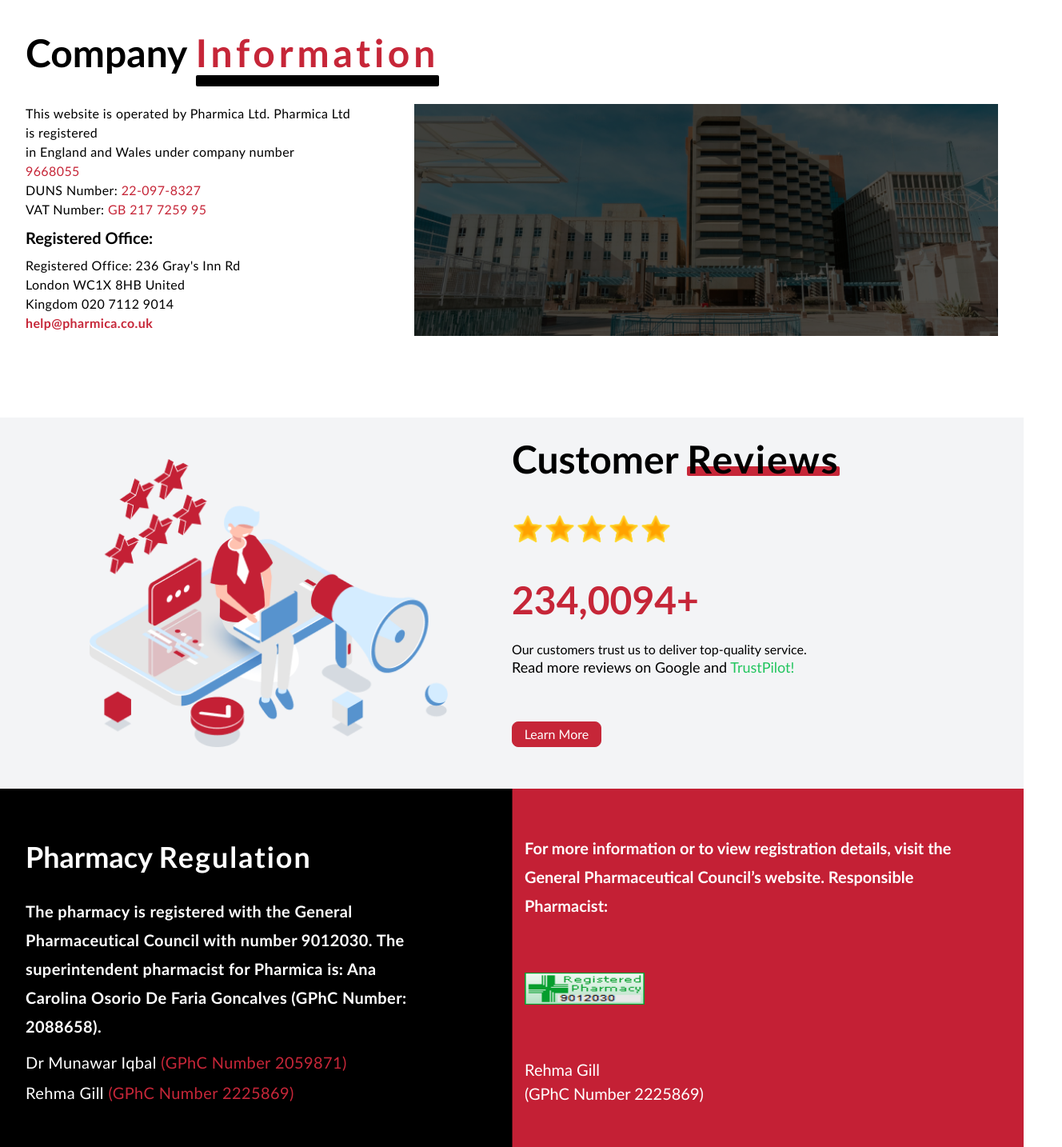
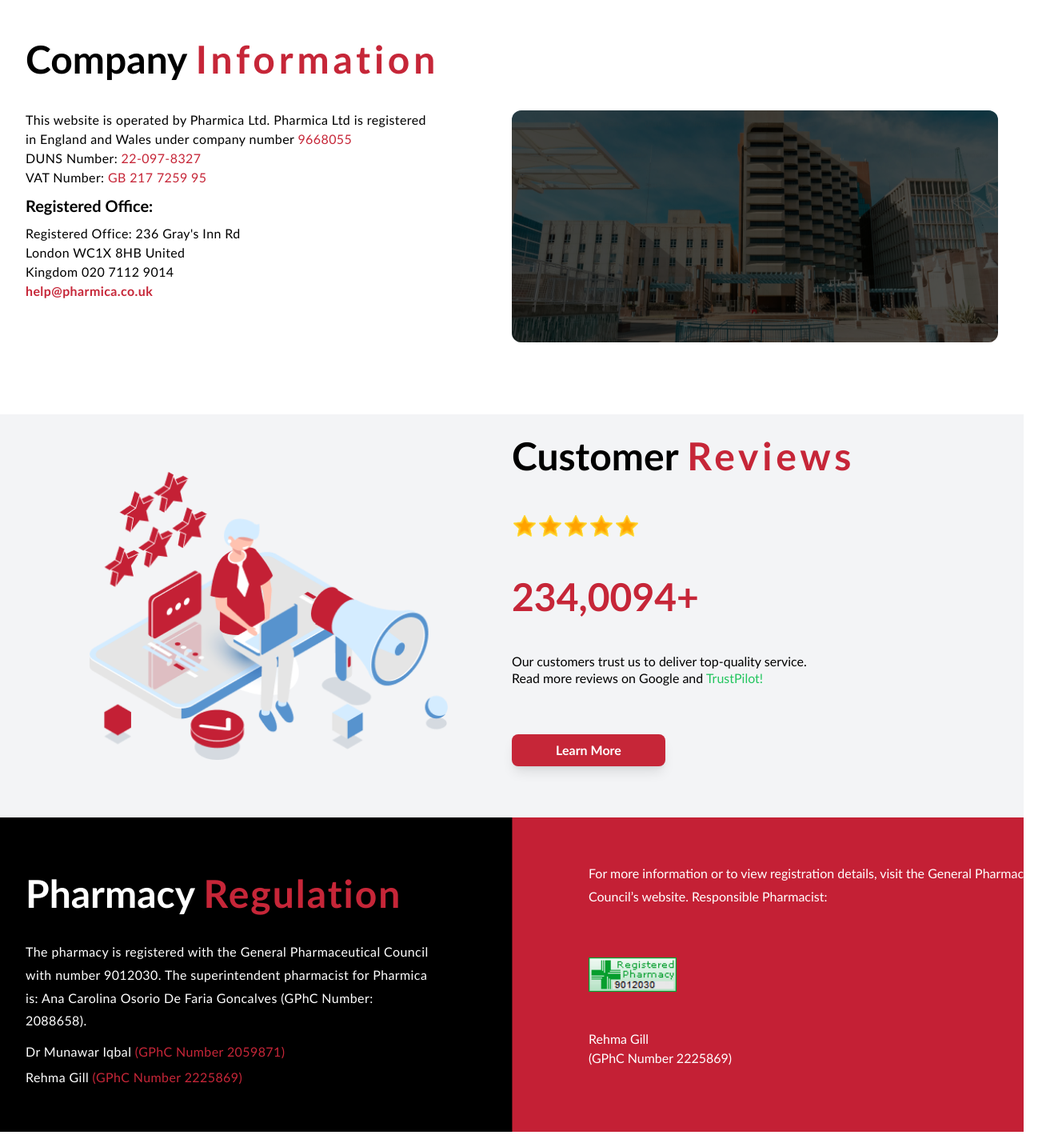
Before and after one commit to mss-souloftware/pharma-uk, a Next.js app: page /about in a window 1280 px wide. Shown: the part 701-2135 px from the top of the page at 80% size, 1328 px wide, since content can reach past the window. Built offline with nearby package versions, Linux system fonts and the light colour scheme.

Commit message:
'updated-code'

```diff
--- a/src/app/about/page.jsx
+++ b/src/app/about/page.jsx
@@ -19,7 +19,7 @@
     <div className="absolute inset-0 bg-gray-900 bg-opacity-40 z-10"></div>
     <div className="relative container w-full z-20 flex flex-col text-center sm:text-left justify-center md:justify-start md:left-0 xl:left-8 md:left-8">
       {/* Heading */}
-      <h1 className="text-2xl sm:text-3xl font-bold tracking-wider leading-relaxed text-white xl:mb-5 md:mb-4">
+      <h1 className="text-xl sm:text-2xl md:text-3xl lg:text-4xl xl:text-5xl font-bold tracking-wider leading-relaxed text-white xl:mb-3 md:mb-3">
         <span className="block xl:text-5xl md:text-3xl tracking-wide text-xl">
           The UK&apos;s Trusted
         </span>
@@ -41,7 +41,7 @@
         </span>
         {/* Button or Call to Action */}
         <div className="xl:mt-5 sm:mt-6 md:mt-4 flex justify-center items-center w-full sm:justify-start ">
-          <button className="flex items-center justify-center px-4 py-2 sm:px-4 sm:py-3 lg:px-8 lg:py-2 mt-2 w-[30vw] sm:w-1/5 lg:w-48 sm:h-[6vh] h-[4vh] lg:h-[5vh] text-xs sm:text-sm lg:text-base text-white font-semibold rounded-lg shadow-lg bg-hoverUnderlineColor hover:-translate-y-1 hover:scale-110 hover:bg-[#96192e] transition-transform duration-300 ease-in-out sm:leading-[1rem]">
+          <button className="flex items-center justify-center px-4 py-2 sm:px-4 sm:py-3 lg:px-8 lg:py-2 mt-2 w-[30vw] sm:w-1/5 lg:w-48 sm:h-[6vh] h-[4vh] lg:h-[4vh] xl:h-[5vh] text-xs sm:text-sm lg:text-base text-white font-semibold rounded-lg shadow-lg bg-hoverUnderlineColor hover:-translate-y-1 hover:scale-110 hover:bg-[#96192e] transition-transform duration-300 ease-in-out sm:leading-[1rem]">
             Learn More
           </button>
         </div>
@@ -51,20 +51,20 @@
   </div>
 
   {/* Main Content Section */}
-  <div className="container mx-auto mb-[70px] px-4 sm:px-6 lg:px-8">
+  <div className="container mx-auto mb-[50px] px-4 sm:px-6 lg:px-8 ">
     <div className="grid w-full h-auto gap-4 p-0 relative">
       {/* Company Information Section */}
-      <div className="w-full my-8">
-        <h1 className="block ml-2 xl:ml-0 justify-start text-xl lg:text-[48px] font-extrabold">
+      <div className="w-full my-10 justify-center sm:justify-start ">
+        <h1 className="flex sm:block ml-2 xl:ml-0 justify-center text-center sm:text-left sm:justify-start text-xl lg:text-[48px] font-extrabold">
           Company&nbsp;
-          <span className="relative text-hoverUnderlineColor underline-background tracking-widest">
+          <span className="relative text-hoverUnderlineColor tracking-widest">
             Information
           </span>
         </h1>
-        <div className="grid grid-rows-2 sm:grid-cols-1 xl:grid-cols-[40%_60%]  lg:grid-cols-[40%_60%] lg:grid-rows-1 gap-y-6 sm:gap-y-4 h-auto lg:h-auto">
+        <div className="grid grid-rows-2 sm:grid-cols-1 lg:grid-cols-2 lg:grid-rows-1 gap-y-6 sm:gap-y-4 h-auto lg:h-auto">
           {/* Text Section */}
-          <div className="mt-7 pr-20 order-2 lg:order-1  ">
-            <p className="tracking-wide  ">
+          <div className="mt-7 sm:pr-20 order-2 lg:order-1 text-center sm:text-left">
+  <p className="tracking-wide">
     <span className="block">
       This website is operated by Pharmica Ltd. Pharmica Ltd is registered
     </span>
@@ -73,12 +73,11 @@
       <span className="text-hoverUnderlineColor">9668055</span>
     </span>
     <span className="block">
-                DUNS Number:{" "}
-                <span className="text-hoverUnderlineColor">22-097-8327</span>
+      DUNS Number: <span className="text-hoverUnderlineColor">22-097-8327</span>
     </span>
-              VAT Number:{" "}
-              <span className="text-hoverUnderlineColor">GB 217 7259 95</span>
+    VAT Number: <span className="text-hoverUnderlineColor">GB 217 7259 95</span>
   </p>
+
   <h1 className="block lg:text-xl font-bold my-2">Registered Office:</h1>
   <p className="tracking-wide w-full sm:w-[276px]">
     <span className="block">
@@ -93,16 +92,17 @@
   </p>
 </div>
 
+
           {/* Image Section */}
           <div className="mt-7 w-full relative order-1 lg:order-2">
             <Image
               src="/bg3.png"
               width={400}
               height={60}
-              className="w-full bg-cover h-[310px] sm:h-[300px] lg:h-[290px]"
+              className="w-full bg-cover h-[310px] sm:h-[300px] lg:h-[290px] rounded-xl "
               alt="Building"
             />
-            <div className="absolute inset-0 bg-black opacity-50"></div>
+            <div className="absolute inset-0 bg-black opacity-50 rounded-xl"></div>
           </div>
         </div>
       </div>
@@ -110,8 +110,8 @@
 
   </div>
 {/* Customer Reviews */}
-<div className="bg-gray-100 px-4 sm:px-6 lg:px-8">
-  <div className="w-full grid container mx-auto grid-cols-1 sm:grid-cols-2 gap-y-8 lg:gap-y-0">
+<div className="bg-gray-100 px-4 sm:px-6 lg:px-8 ">
+  <div className="w-full grid container mx-auto grid-cols-1 sm:grid-cols-2 gap-y-8 lg:gap-y-0 ">
     {/* Image Section */}
     <div className="my-4 flex justify-center items-center order-2 sm:order-1">
       <Image
@@ -119,17 +119,17 @@
         width={150} // Smaller size for xs devices
         height={30}
         alt="Customer Review Image"
-        className="bg-cover block w-full max-w-xs sm:max-w-sm md:max-w-md "
+        className="bg-cover block max-w-xs sm:max-w-sm md:max-w-md w-48 sm:w-full  mb-8 sm:mb-0"
       />
     </div>
 
     {/* Text Section */}
-    <div className="grid grid-rows-5 gap-y-2 my-4 text-center sm:text-left order-1 sm:order-2">
+    <div className="grid grid-rows-5 gap-y-2 my-4 text-center sm:text-left order-1 sm:order-2 xl:mb-14 ">
       {/* Heading */}
       <div className="mb-2">
-        <h1 className="text-xl sm:text-base md:text-4xl lg:text-5xl font-extrabold">
+        <h1 className="text-xl sm:text-2xl md:text-3xl lg:text-4xl xl:text-5xl font-extrabold">
           Customer&nbsp;
-          <span className="relative text-black redunderline-background z-50 tracking-widest text-xl sm:text-base md:text-5xl">
+          <span className="relative text-hoverUnderlineColor z-50 tracking-widest ">
             Reviews
           </span>
         </h1>
@@ -144,22 +144,25 @@
             width={50} // Smaller size for xs devices
             height={30}
             alt="Star Icon"
-            className="w-10 sm:w-7 md:w-10 "
+            className="w-6 sm:w-6 md:w-7 lg:w-8 "
           />
         ))}
       </div>
 
       {/* Review Count */}
       <div className="flex justify-center sm:justify-start mb-2">
-        <span className="text-4xl sm:text-4xl md:text-4xl lg:text-[48px] font-bold text-hoverUnderlineColor">
+        <span className="text-xl sm:text-2xl md:text-3xl lg:text-4xl xl:text-5xl font-bold text-hoverUnderlineColor">
           234,0094+
         </span>
       </div>
 
     {/* Description */}
-      <div className="mb-2">
-        <span className="text-xs sm:text-sm md:text-lg lg:text-lg" style={{ lineHeight: "1.3" }}>
-          <span className="block sm:w-[300px] md:w-[400px] lg:w-[504px] mx-auto sm:mx-0 text-base">
+<div className="flex items-center justify-center sm:justify-start ">
+  <span
+    className="xl:text-base md:text-sm text-xs font-normal text-center justify-center sm:text-start "
+    style={{ lineHeight: "1.3" }}
+  >
+    <span className="block w-[80%] sm:w-[300px] md:w-[400px] lg:w-[504px] mx-auto">
       Our customers trust us to deliver top-quality service.
     </span>
     Read more reviews on Google and{" "}
@@ -167,19 +170,21 @@
   </span>
 </div>
 
+
    {/* Learn More Button */}
-      <div className="border border-hoverUnderlineColor bg-hoverUnderlineColor  h-[30px] w-[110px] sm:w-20 md:w-28  sm:h-8 md:h-8 rounded-lg mx-auto sm:mx-0 mt-3">
-        <Link href="/" className="flex justify-center items-center h-full">
-          <span className=" text-white sm:text-sm md:text-base text-sm">Learn More</span>
-        </Link>
+<div className="flex items-center justify-center sm:justify-start w-full sm:mt-6 md:mt-4  ">
+  <button className="flex items-center justify-center px-4 py-2 sm:px-4 sm:py-3 lg:px-8 lg:py-2 mt-2 w-[30vw] sm:w-1/5 lg:w-48 sm:h-[6vh] h-[4vh] lg:h-[5vh] text-xs sm:text-sm lg:text-base text-white font-semibold rounded-lg shadow-lg bg-hoverUnderlineColor hover:-translate-y-1 hover:scale-110 hover:bg-[#96192e] transition-transform duration-300 ease-in-out">
+    Learn More
+  </button>
 </div>
+
     </div>
   </div>
 </div>
 
 {/* Pharmacy Regulations */}
 <div
-  className="bg-cover bg-center bg-no-repeat hidden sm:block" // Hide on mobile, show on larger screens
+  className="bg-cover bg-center bg-no-repeat hidden sm:block  "  // Hide on mobile, show on larger screens
   style={{
     backgroundImage: "url('/bg.png')",
   }}
@@ -187,24 +192,24 @@
   <div className="container mx-auto grid grid-cols-1 sm:grid-cols-2 gap-8 px-4 sm:px-6 lg:px-8">
     {/* First Section */}
     <div className="text-white py-8 sm:py-14">
-      <h1 className="text-xl sm:text-2xl lg:text-[36px] font-extrabold leading-relaxed pb-5">
+      <h1 className="text-xl sm:text-2xl md:text-3xl lg:text-4xl xl:text-5xl font-extrabold leading-relaxed pb-5">
         Pharmacy&nbsp;
-        <span className="text-white redunderline-background tracking-widest">
+        <span className="text-hoverUnderlineColor redunderline-background tracking-widest">
           Regulation
         </span>
       </h1>
       <div className="tracking-wide space-y-3">
-        <p className="text-sm sm:text-lg lg:text-[20px] font-semibold max-w-full sm:max-w-[400px] lg:max-w-[504px]" style={{ lineHeight: "1.8" }}>
+        <p className="xl:text-base md:text-sm text-xs font-normal max-w-full sm:max-w-[400px] lg:max-w-[504px]" style={{ lineHeight: "1.8" }}>
           The pharmacy is registered with the General Pharmaceutical Council
           with number 9012030. The superintendent pharmacist for Pharmica is:
           Ana Carolina Osorio De Faria Goncalves (GPhC Number: 2088658).
         </p>
         <ul className="space-y-2">
-          <li className="text-sm sm:text-lg lg:text-xl text-white">
+          <li className="xl:text-base md:text-sm text-xs font-normal text-white">
             Dr Munawar Iqbal&nbsp;
             <span className="text-hoverUnderlineColor">(GPhC Number 2059871)</span>
           </li>
-          <li className="text-sm sm:text-lg lg:text-xl text-white">
+          <li className="xl:text-base md:text-sm text-xs font-normal text-white">
             Rehma Gill&nbsp;
             <span className="text-hoverUnderlineColor">(GPhC Number 2225869)</span>
           </li>
@@ -213,10 +218,10 @@
     </div>
 
     {/* Second Section */}
-    <div className="grid grid-rows-3 gap-6 sm:gap-8 text-white py-8 sm:py-14 w-full">
+    <div className="grid grid-rows-3 gap-6 xl:ml-20 sm:gap-8 text-white py-8 sm:py-14 w-full">
       {/* Informational Text */}
       <div>
-        <p className="text-sm sm:text-lg lg:text-[20px] font-semibold" style={{ lineHeight: "1.8" }}>
+        <p className="xl:text-base md:text-sm text-xs font-normal" style={{ lineHeight: "1.8" }}>
           For more information or to view registration details, visit the
           General Pharmaceutical Council’s website. Responsible Pharmacist:
         </p>
@@ -226,16 +231,17 @@
       <div className="flex justify-start items-center">
       <Image
   src="/registeredPharma.png"
-          width={150} // Smaller size for xs devices
+  width={150}
   height={40}
   alt="Registered Pharma"
-          className="w-[80px] sm:w-[100px] md:w-[120px] lg:w-[150px] h-[40px]"
+  className="w-[80px] sm:w-[80px] md:w-[100px] lg:w-[110px] object-contain"
 />
+
       </div>
 
       {/* Pharmacist Details */}
       <div>
-        <p className="text-sm sm:text-lg lg:text-xl">
+        <p className="xl:text-base md:text-sm text-xs font-normal">
           <span className="block">Rehma Gill&nbsp;</span>
           (GPhC Number 2225869)
         </p>
@@ -252,7 +258,7 @@
 
 
   {/* How Does It Work */}
-  <div className="w-full relative bg-gray-50 px-4 sm:px-6 lg:px-8">
+  <div className="w-full relative  px-4 sm:px-6 lg:px-8">
     {/* Background Image */}
     <div className="absolute top-0 left-0">
       <Image
@@ -278,9 +284,9 @@
   </div>
 
   {/* Our Qualified Team */}
-  <div className="my-64 sm:my-0 mb-[-20] sm:mb-0 ">
+  <div className="my-64 sm:my-0 mb-[-20] sm:mb-0">
 
-  <div className="w-full border border-black bg-black px-4 sm:px-6 lg:px-8  sm:py-0">
+  <div className="w-full  border border-black bg-black px-4 sm:px-6 lg:px-8  sm:py-0 ">
     <div className="container mx-auto  ">
       <QualifiedTeamAboutPage />
     </div>
--- a/src/app/faqs/contact.jsx
+++ b/src/app/faqs/contact.jsx
@@ -69,7 +69,7 @@
 
   return (
     <div className="  ml-0 py-12 xl:w-[120%] ">
-      <h2 className="text-xl sm:text-2xl md:text-3xl font-semibold text-center sm:text-start text-hoverUnderlineColor dark:text-white mb-8 px-7 sm:px-0">Can&apos;t find what you are looking for?</h2>
+      <h2 className="text-xl sm:text-2xl md:text-3xl lg:text-4xl xl:text-5xl font-extrabold text-center sm:text-start text-hoverUnderlineColor dark:text-white mb-8 px-7 sm:px-0">Can&apos;t find what you are looking for?</h2>
       {formStatus === "success" && (
         <div className="text-green-500 text-center mb-4">Your message has been sent successfully!</div>
       )}
--- a/src/app/faqs/page.jsx
+++ b/src/app/faqs/page.jsx
@@ -37,7 +37,7 @@
   return (
     <section className="bg-white dark:bg-gray-900 container mx-auto">
   <div className="py-8 max-w-screen-xl sm:py-16 lg:px-2">
-    <h2 className="mb-8 text-4xl tracking-tight font-extrabold text-hoverUnderlineColor dark:text-white text-center sm:text-left">
+    <h2 className="mb-8 text-xl sm:text-2xl md:text-3xl lg:text-4xl xl:text-5xl tracking-tight font-extrabold text-hoverUnderlineColor dark:text-white text-center sm:text-left">
       Frequently asked questions
     </h2>
     <div className="grid pt-8 text-center sm:text-left border-t border-gray-200 md:gap-16  dark:border-gray-700 md:grid-cols-2 w-full xl:w-[120%] ">
@@ -56,7 +56,7 @@
                 clipRule="evenodd"
               ></path>
             </svg>
-            <span className="text-hoverUnderlineColor">{faq.title}</span>
+            <span className="text-hoverUnderlineColor ">{faq.title}</span>
           </h3>
           <p className="text-gray-500 dark:text-gray-400">{faq.content}</p>
         </div>
--- a/src/component/SubNavbar.jsx
+++ b/src/component/SubNavbar.jsx
@@ -13,7 +13,7 @@
       <div
         className={`container absolute transition-all duration-300 ease-in-out transform ${
           isOpen
-            ? "container w-[70%] sm:w-[40%] lg:w-[25%] xl:w-[15%] border-2 absolute mt-7 translate-y-0 opacity-100 border-solid border-black z-50  bg-black shadow-lg rounded-b-lg"
+            ? "container w-[90%] sm:w-[40%] lg:w-[25%] xl:w-[15%] border-2 absolute mt-7 translate-y-0 opacity-100 border-solid border-black z-50  bg-black shadow-lg rounded-b-lg"
             : "-translate-y-full opacity-0 pointer-events-none "
         }`}
       >
--- a/src/component/qualifiedTeamAboutPage.jsx
+++ b/src/component/qualifiedTeamAboutPage.jsx
@@ -11,27 +11,29 @@
 
         {/* First Section */}
         <div className="my-10 lg:my-20 w-full text-center lg:text-left ">
-          <h1 className="text-white text-3xl sm:text-3xl md:text-3xl lg:text-5xl font-bold leading-relaxed">
+          <h1 className="text-white text-xl sm:text-2xl md:text-3xl lg:text-4xl xl:text-5xl font-extrabold leading-relaxed">
             Our&nbsp;
             <span className="text-hoverUnderlineColor underline-background tracking-widest ">
               Qualified&nbsp;
             </span>
             <span className="block">Dispensing Team</span>
           </h1>
-          <p className="text-gray-100 mt-4 sm:mt-7 text-base lg:text-lg">
+          <p className="text-gray-100 mt-4 sm:mt-7 xl:text-base md:text-sm text-xs font-normal">
             All our pharmacists are based in the UK and are registered with the
             General Pharmaceutical Council.
           </p>
-          <button className="bg-hoverUnderlineColor text-white lg:w-[133px] lg:h-[39px] h-[30px] w-[110px] md:w-[110px] mt-8 rounded-md">
-            <Link href="/" className="text-sm" >Learn More</Link>
-          </button>
+          <div className="flex items-center justify-center sm:justify-start w-full sm:mt-6 md:mt-4">
+  <button className="flex items-center justify-center px-4 py-2 sm:px-4 sm:py-3 lg:px-8 lg:py-2 mt-2 w-[30vw] sm:w-1/5 lg:w-48 sm:h-[6vh] h-[4vh] lg:h-[5vh] text-xs sm:text-sm lg:text-base text-white font-semibold rounded-lg shadow-lg bg-hoverUnderlineColor hover:-translate-y-1 hover:scale-110 hover:bg-[#96192e] transition-transform duration-300 ease-in-out">
+    Learn More
+  </button>
+</div>
         </div>
 
         {/* Second Section (Doctor Profiles) */}
         <div className="my-10 lg:my-20 lg:grid lg:grid-cols-3 sm:grid sm:grid-cols-3 gap-6 h-auto xl:w-[600px] xl:h-[300px] sm:w-[350px] sm:h-[250px] block mx-auto">
           {/* First Doctor */}
-          <div className="text-center sm:w-full lg:w-auto ">
-            <div className="border-b-slate-100 border-[12px] mb-10 lg:h-auto">
+          <div className="text-center sm:w-full lg:w-auto rounded-xl ">
+            <div className="border-b-slate-100 border-[12px] mb-10 lg:h-auto rounded-xl">
               <Image
                 src="/doctor1.png"
                 alt="Doctor 1"
@@ -52,8 +54,8 @@
           </div>
 
           {/* Second Doctor */}
-          <div className="text-center sm:w-full lg:w-auto">
-            <div className="border-b-slate-100 border-[12px] mb-10">
+          <div className="text-center sm:w-full lg:w-auto rounded-xl">
+            <div className="border-b-slate-100 border-[12px] mb-10 rounded-xl">
               <Image
                 src="/doctor1.png"
                 alt="Doctor 2"
@@ -74,8 +76,8 @@
           </div>
 
           {/* Third Doctor */}
-          <div className="text-center sm:w-full lg:w-auto">
-            <div className="border-b-slate-100 border-[12px] mb-10">
+          <div className="text-center sm:w-full lg:w-auto rounded-xl">
+            <div className="border-b-slate-100 border-[12px] mb-10 rounded-xl">
               <Image
                 src="/doctor1.png"
                 alt="Doctor 3"
```
Also changed, not shown: src/app/contact/map.jsx (+6 -6 lines), src/app/contact/page.jsx (+5 -5 lines), src/app/contact/policy.jsx (+4 -4 lines), src/component/PharmacyRegulationsMobile.jsx (+8 -8 lines). Lines whose indentation alone changed are shown as unchanged.
